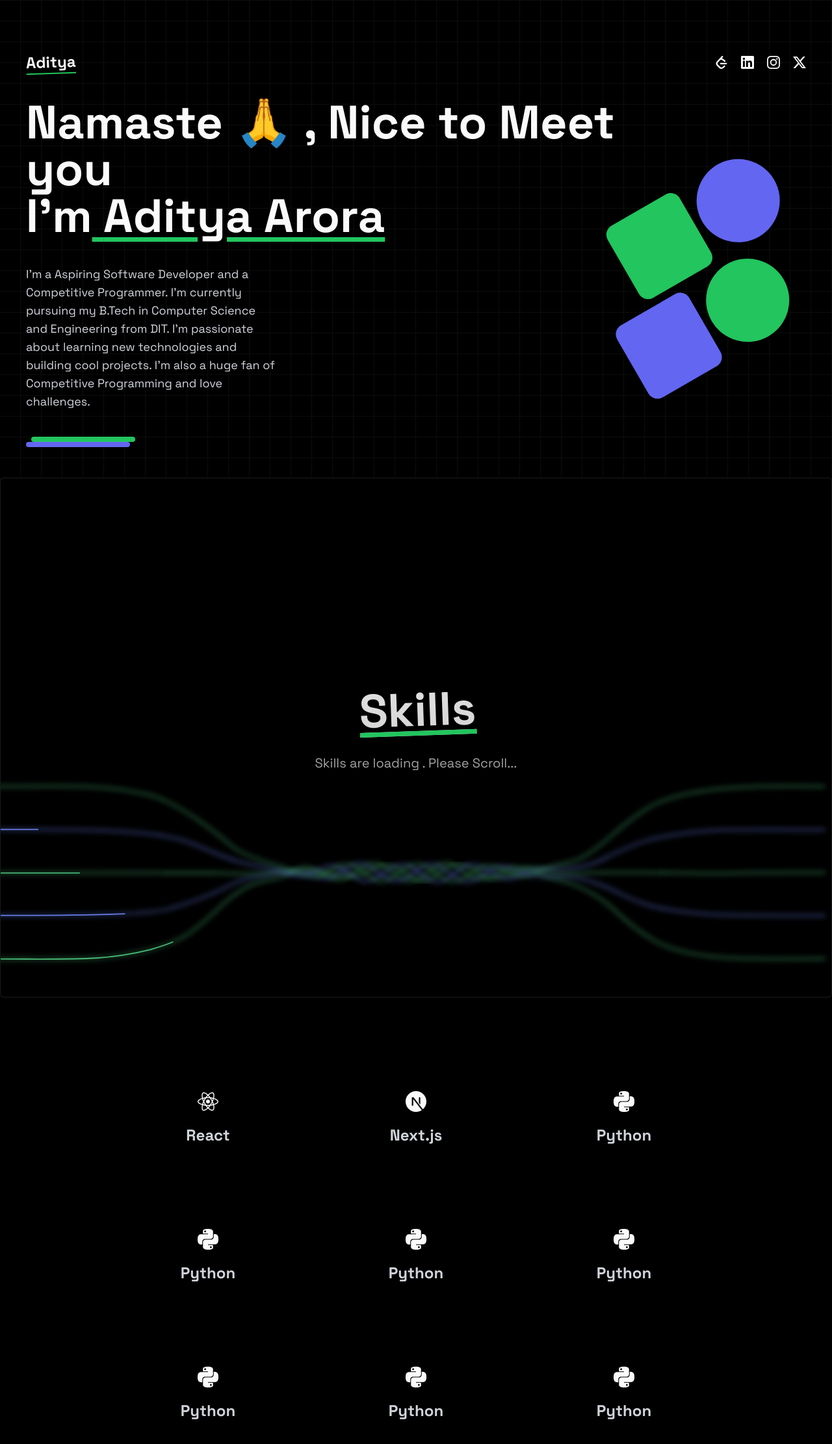
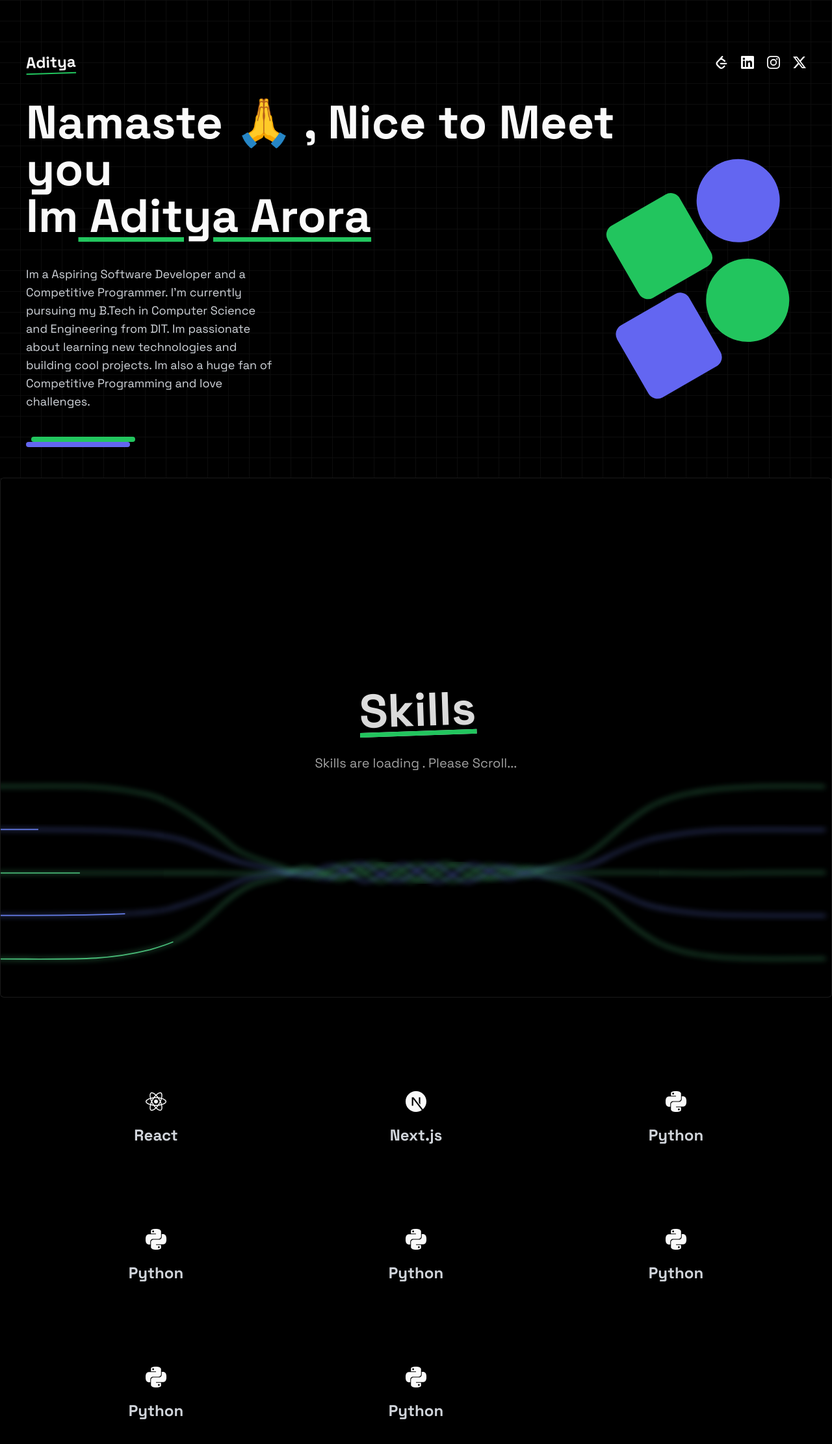
Before and after one commit to Aditya-a404a/nextjsportfolio12, a Next.js app: page / in a window 1280 px wide. Shown: the top 2222 px of the page at 65% size. Built offline with nearby package versions, Linux system fonts and the light colour scheme.

Commit message:
adding files

```diff
--- a/app/(home)/components/HeroSection.tsx
+++ b/app/(home)/components/HeroSection.tsx
@@ -1,5 +1,4 @@
-import { MovingBorderBtn } from '@/components/ui/moving-border';
-import { Link } from 'lucide-react';
+
 import React from 'react';
 
 
@@ -9,12 +8,12 @@
 
 
              <div className= " space-y-10  text-center lg:text-left">
-                <h1 className= " text-4xl lg:text-7xl font-bold"> Namaste 🙏 , Nice to Meet you <br/>I'm
+                <h1 className= " text-4xl lg:text-7xl font-bold"> Namaste 🙏 , Nice to Meet you <br/>Im
 
                   <span className=" underline underline-offset-8 decoration-green-500"> { "Aditya Arora"} </span> </h1>
                   <p className="md:w-96 text-lg text-gray-300">
                     {
-                        "I'm a Aspiring Software Developer and a Competitive Programmer. I'm currently pursuing my B.Tech in Computer Science and Engineering from DIT. I'm passionate about learning new technologies and building cool projects. I'm also a huge fan of Competitive Programming and love challenges."
+                        "Im a Aspiring Software Developer and a Competitive Programmer. I'm currently pursuing my B.Tech in Computer Science and Engineering from DIT. Im passionate about learning new technologies and building cool projects. Im also a huge fan of Competitive Programming and love challenges."
                     }
                   </p>
 
--- a/app/(home)/components/Skills.tsx
+++ b/app/(home)/components/Skills.tsx
@@ -22,7 +22,7 @@
                 text:"Python",
                 Icon: SiPython,
             },
-            ,
+
             {
                 text:"Python",
                 Icon: SiPython,
@@ -46,12 +46,7 @@
             {
                 text:"Python",
                 Icon: SiPython,
-            } ,
-            {
-                text:"Python",
-                Icon: SiPython,
             }
-
 
 
 
@@ -59,7 +54,7 @@
 
     ]
   return (
-    <div className=" max-w-5xl mx-auto px-8">
+    <div>
         <HoverEffect items={skills} />
 
     </div>
```
